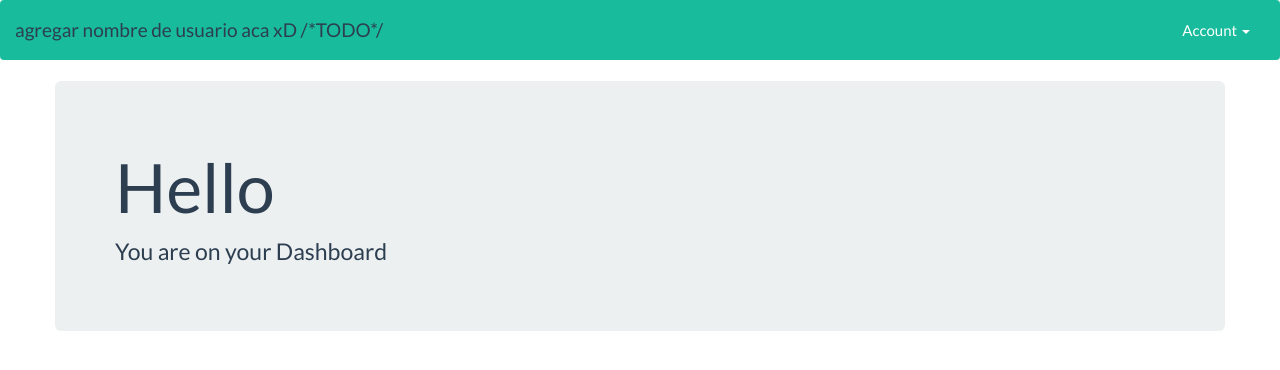
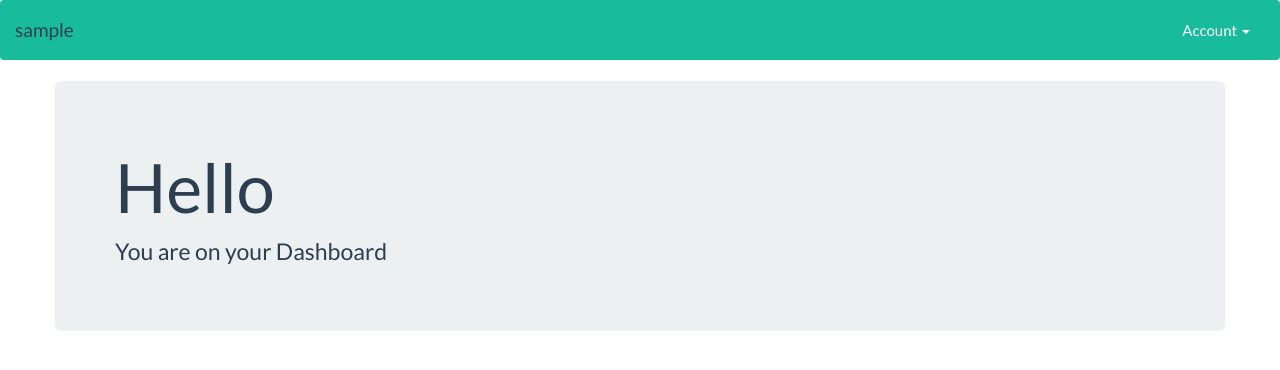
Before and after one commit to ingsoft-famaf/el-rejunte, a Django app: page /home/ in a window 1280 px wide. Shown: the top 370 px of the page. Run offline with Django 3.2, Linux system fonts and the light colour scheme; the visitor is signed in with stand-in values (Sample User, id 1); some libraries are stand-ins or nearby versions.

Commit message:
reformateo de base.html
para ajustarse a pep8
muestra el menu de acciones y el nombre de usuario solo si esta logueado

```diff
--- a/myproject/templates/base.html
+++ b/myproject/templates/base.html
@@ -13,14 +13,20 @@
 <nav class="navbar navbar-inverse">
     <div class="container-fluid">
         <div class="navbar-header">
-                                <button type="button" class="navbar-toggle collapsed" data-toggle="collapse" data-target="#bs-example-navbar-collapse-1">
+            <button type="button" class="navbar-toggle collapsed" data-toggle="collapse"
+                    data-target="#bs-example-navbar-collapse-1">
                 <span class="sr-only">Toggle navigation</span>
                 <span class="icon-bar"></span>
                 <span class="icon-bar"></span>
                 <span class="icon-bar"></span>
             </button>
-                                <a class="navbar-brand" href="#">agregar nombre de usuario aca xD /*TODO*/</a>
+            <a class="navbar-brand" href="#">
+                {% if user.is_authenticated %}
+                    <p>{{ user.username }}</p>
+                {% endif %}
+            </a>
         </div>
+        {% if user.is_authenticated %}
             <div class="collapse navbar-collapse" id="bs-example-navbar-collapse-1">
                 <ul class="nav navbar-nav navbar-right">
                     <li class="dropdown">
@@ -49,6 +55,7 @@
                     </li>
                 </ul>
             </div>
+        {% endif %}
     </div>
 </nav>
 
@@ -57,8 +64,8 @@
 
 
 <!-- Core Scripts - Include with every page -->
-                    <script src = "{% static 'js/jquery.min.js' %}"></script>
-                    <script src = "{% static 'js/bootstrap.min.js' %}"></script>
+<script src="{% static 'js/jquery.min.js' %}"></script>
+<script src="{% static 'js/bootstrap.min.js' %}"></script>
 {% block javascript %}
 {% endblock %}
 
```
Lines whose indentation alone changed are shown as unchanged.
